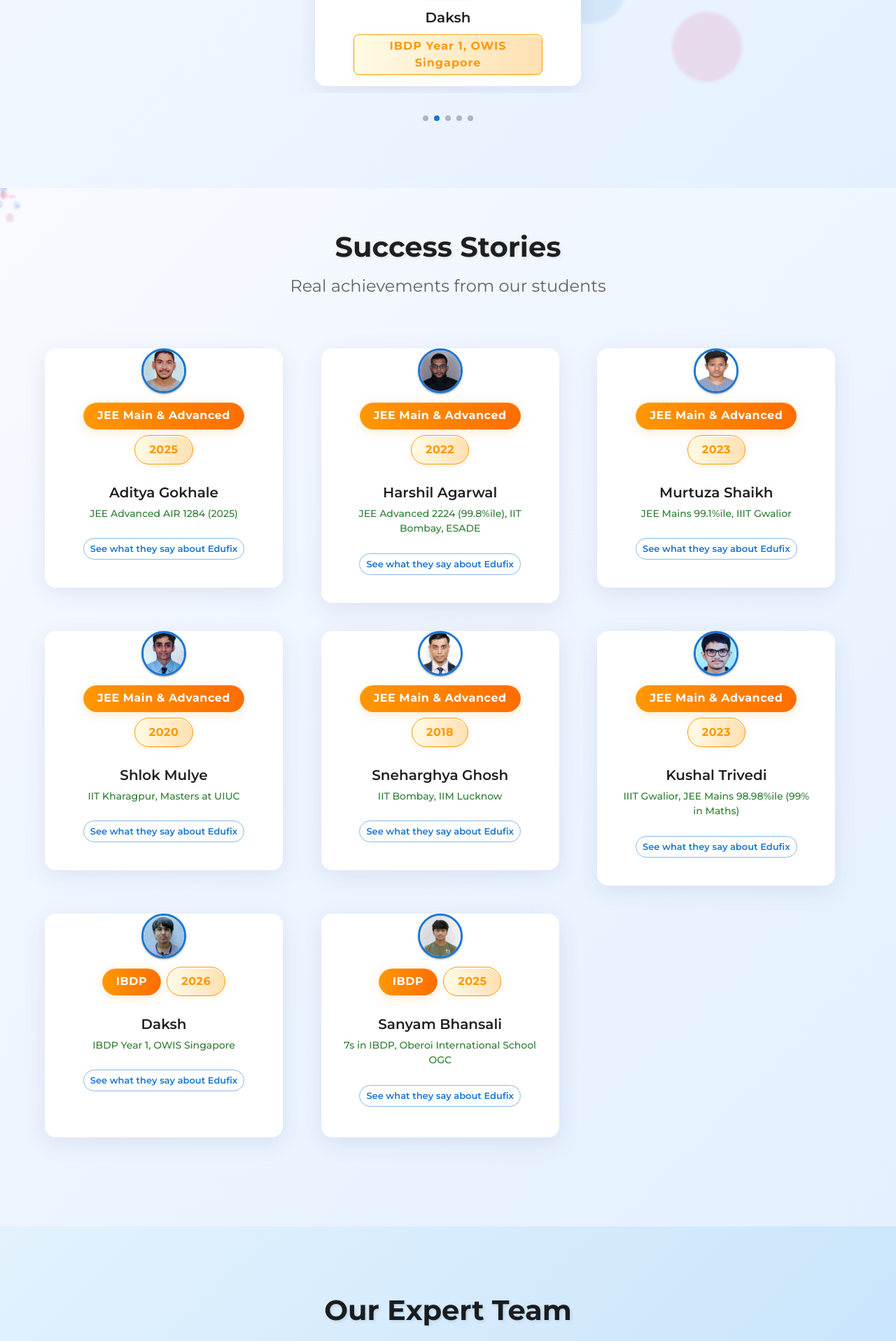
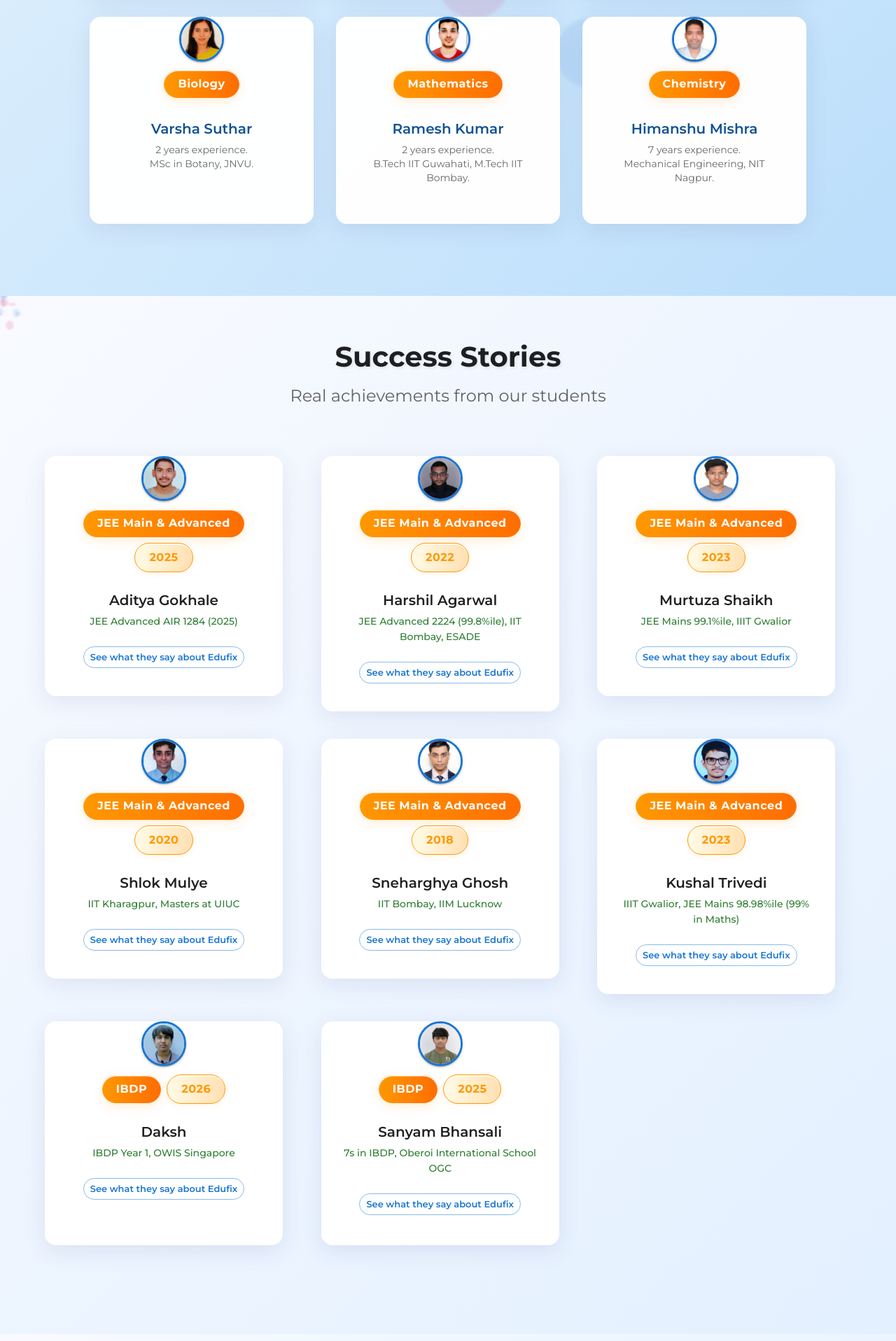
Before and after one commit to adarshal/edufix, a React (Vite) app: page / in a window 1280 px wide. Shown: the part 3521-5438 px from the top of the page at 70% size. Built offline with nearby package versions, Linux system fonts and the light colour scheme.

Commit message:
add git workflow

```diff
--- a/src/App.tsx
+++ b/src/App.tsx
@@ -104,9 +104,9 @@
                   <AboutSection />
                   <CoursesCarousel />
                   <MetricsSection />
+                  <TeamGrid />
+                  <SuccessStories />
                   <TestimonialsCarousel />
-                  <SuccessStories />
-                  <TeamGrid />
                   <Footer />
                   <FloatingButtons
                     onDemoClick={() => {
```
Also changed, not shown: 1 other file (tests, documents, lock files or other folders).
